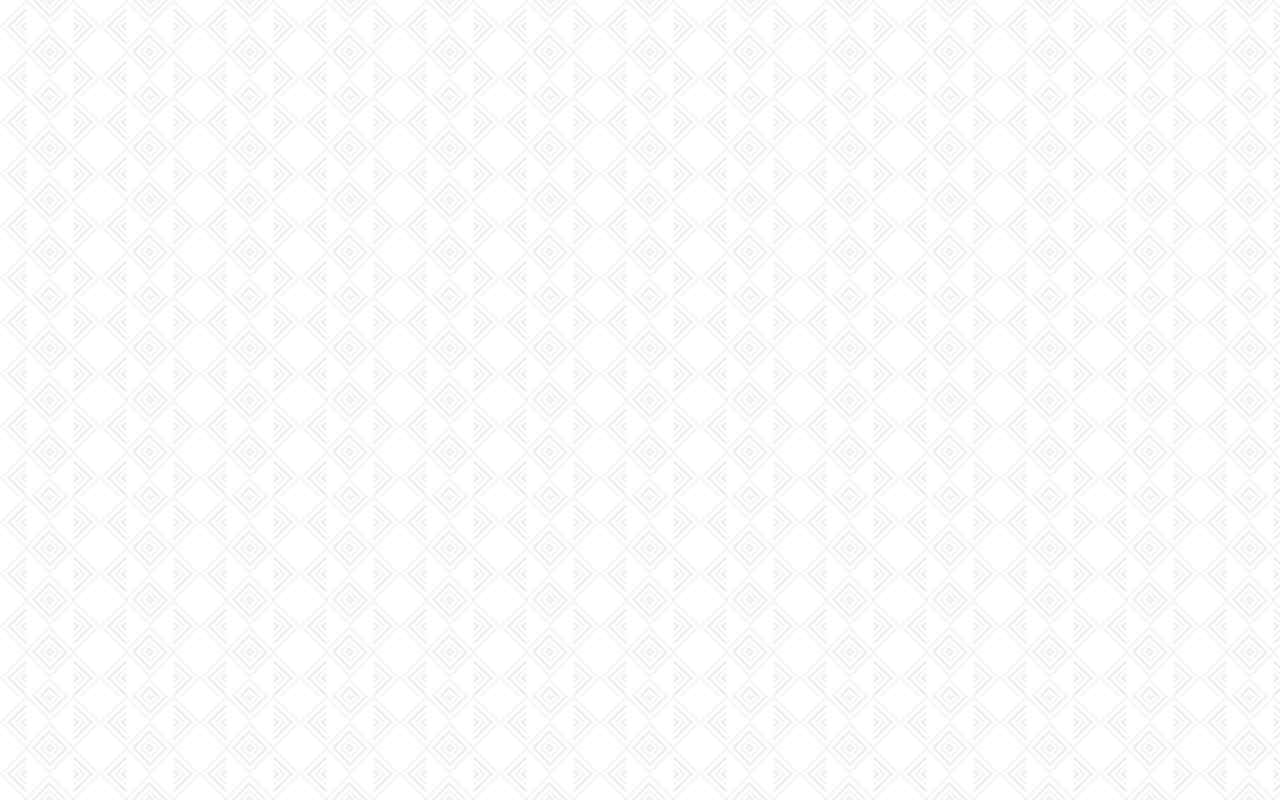
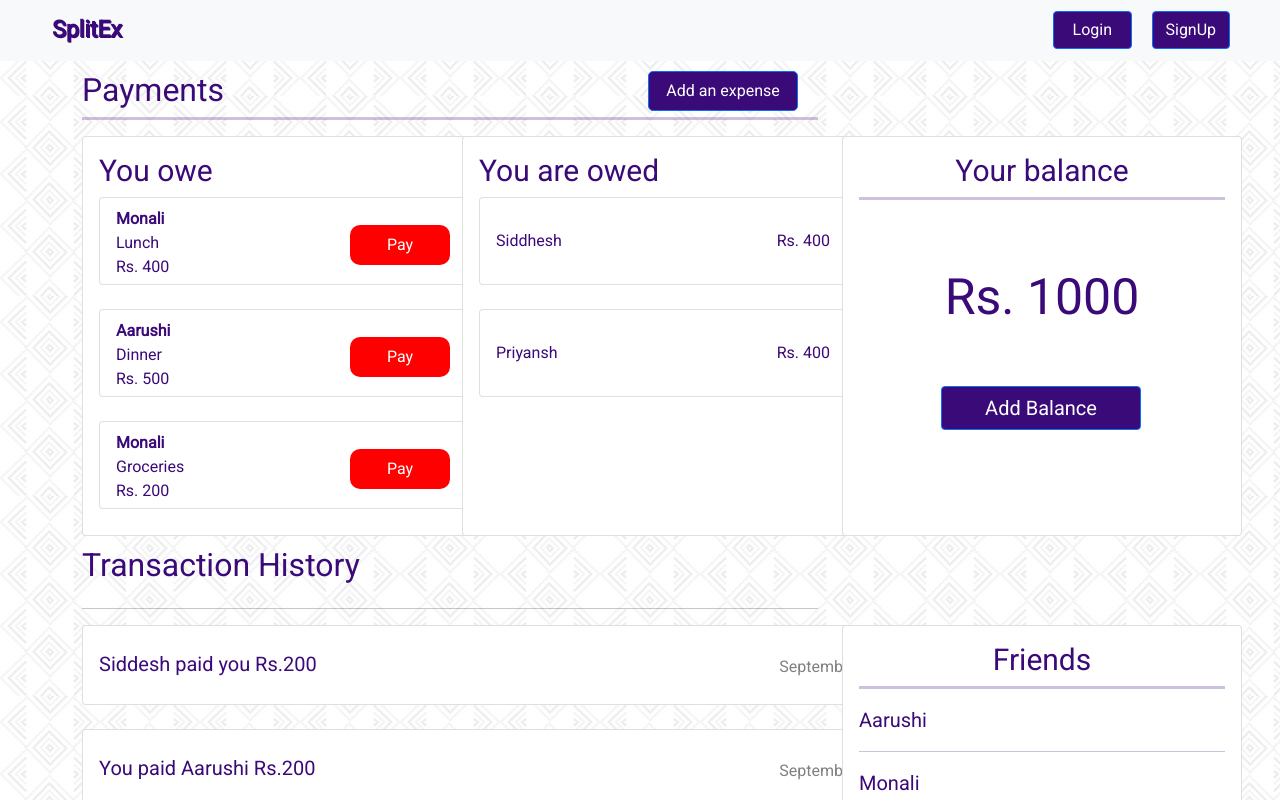
Before and after one commit to siddheshhadkar/splitex, a React (Create React App) app in the folder frontend/: page /dashboard in a window 1280 px wide. Shown: the top 800 px of the page. Built offline with nearby package versions, Linux system fonts and the light colour scheme.

Commit message:
Dashboard Completed

```diff
--- a/frontend/src/App.js
+++ b/frontend/src/App.js
@@ -1,15 +1,17 @@
 import LandingPage from "./components/LandingPage";
-import {Switch,Route, BrowserRouter as Router} from 'react-router-dom';
+import Dashboard from "./components/Dashboard";
+import { Switch, Route, BrowserRouter as Router } from 'react-router-dom';
 
 function App() {
   return (
     <div>
       <Router>
         <Switch>
-          <Route exact path = "/" component = {LandingPage}></Route>
-       </Switch>
+          <Route exact path="/" component={LandingPage}></Route>
+          <Route exact path="/dashboard" component={Dashboard}></Route>
+        </Switch>
       </Router>
-      </div>
+    </div>
 
   )
 }
--- /dev/null
+++ b/frontend/src/components/Dashboard.js
@@ -0,0 +1,174 @@
+import React from 'react'
+import { Container, Row, Col, Button, Card } from 'react-bootstrap'
+import LandingNavbar from './LandingNavbar'
+import '../styles/dashboard.css'
+
+export default function Dashboard() {
+    return (
+        <>
+            <LandingNavbar />
+            <Container>
+                <Row>
+                    <Col xs={12} md={8}>
+                        <h2 className="label">Payments</h2>
+                        <Button className="add-expense-btn"> Add an expense</Button>
+                        <hr className="page-title-separator" />
+                    </Col>
+                    <Col xs={12} md={4}>
+
+                    </Col>
+                </Row>
+                <Row>
+                    <Col xs={12} md={4}>
+                        <Card style={{ width: '25rem', height: '25rem' }}>
+                            <Card.Body>
+                                <Card.Title className="card-title">You owe
+                                </Card.Title>
+                                <Card style={{ width: '23rem', height: '5.5rem' }}>
+                                    <Card.Body>
+                                        <Card.Text className="owe-card-text">
+                                            <strong> Monali </strong> <br />
+                                            Lunch <br />
+                                            Rs. 400
+                                            <div className="pay-button-div">
+                                                <button className="pay-button">Pay</button>
+                                            </div>
+                                        </Card.Text>
+                                    </Card.Body>
+                                </Card>
+                                <br />
+                                <Card style={{ width: '23rem', height: '5.5rem' }}>
+                                    <Card.Body>
+                                        <Card.Text className="owe-card-text">
+                                            <strong> Aarushi </strong> <br />
+                                            Dinner <br />
+                                            Rs. 500
+                                            <div className="pay-button-div">
+                                                <button className="pay-button">Pay</button>
+                                            </div>
+                                        </Card.Text>
+                                    </Card.Body>
+                                </Card>
+                                <br />
+                                <Card style={{ width: '23rem', height: '5.5rem' }}>
+                                    <Card.Body>
+                                        <Card.Text className="owe-card-text">
+                                            <strong>  Monali </strong> <br />
+                                            Groceries <br />
+                                            Rs. 200
+                                            <div className="pay-button-div">
+                                                <button className="pay-button">Pay</button>
+                                            </div>
+                                        </Card.Text>
+                                    </Card.Body>
+                                </Card>
+                            </Card.Body>
+                        </Card>
+                    </Col>
+                    <Col xs={12} md={4}>
+                        <Card style={{ width: '25rem', height: '25rem' }}>
+                            <Card.Body>
+                                <Card.Title className="card-title">You are owed</Card.Title>
+                                <Card style={{ width: '23rem', height: '5.5rem' }}>
+                                    <Card.Body>
+                                        <Card.Text className="owed-card-text">
+                                            Siddhesh
+                                            <div className="owed-card-amount">
+                                                Rs. 400
+                                            </div>
+                                        </Card.Text>
+                                    </Card.Body>
+                                </Card>
+                                <br />
+                                <Card style={{ width: '23rem', height: '5.5rem' }}>
+                                    <Card.Body>
+                                        <Card.Text className="owed-card-text">
+                                            Priyansh
+                                            <div className="owed-card-amount">
+                                                Rs. 400
+                                            </div>
+                                        </Card.Text>
+                                    </Card.Body>
+                                </Card>
+                                <br />
+
+                            </Card.Body>
+                        </Card>
+                    </Col>
+                    <Col xs={12} md={4}>
+                        <Card style={{ width: '25rem', height: '25rem' }}>
+                            <Card.Body>
+                                <Card.Title className="right-section-card-title">Your balance</Card.Title>
+                                <hr className="title-separator" />
+                                <Button className="add-balance-btn"> Add Balance</Button>
+
+                                <Card.Text className="balance-div">
+                                    Rs. 1000
+                                </Card.Text>
+                            </Card.Body>
+                        </Card>
+                    </Col>
+                </Row>
+
+                <Row>
+                    <Col xs={12} md={8}>
+                        <h2 className="label">Transaction History</h2>
+                        <hr className="separator" />
+                    </Col>
+                    <Col xs={12} md={4}>
+
+                    </Col>
+                </Row>
+                <Row>
+                    <Col xs={12} md={8}>
+
+                        <Card style={{ width: '53rem', height: '5rem' }}>
+                            <Card.Body>
+                                <Card.Title className="transaction-card-body">
+
+                                    Siddesh paid you Rs.200
+                                </Card.Title>
+                                <Card.Text>
+                                    <div className="transaction-card-date">September 2, 2021</div>
+
+                                </Card.Text>
+                                <br />
+                            </Card.Body>
+                        </Card>
+                        <br />
+                        <Card style={{ width: '53rem', height: '5rem' }}>
+                            <Card.Body>
+                                <Card.Title className="transaction-card-body">You paid Aarushi Rs.200
+                                </Card.Title>
+
+                                <Card.Text>
+                                    <div className="transaction-card-date">September 2, 2021</div>
+
+                                </Card.Text>
+                            </Card.Body>
+                        </Card>
+                    </Col>
+
+
+                    <Col xs={12} md={4}>
+                        <br />
+                        <Card className="friends-card" style={{ width: '25rem', height: '20rem' }}>
+                            <Card.Body>
+                                <Card.Title className="right-section-card-title">Friends</Card.Title>
+                                <hr className="title-separator" />
+                                <Card.Text className="friends-text">
+                                    Aarushi <br /> <hr />
+                                    Monali <br /> <hr />
+                                    Priyansh <br /> <hr />
+                                    Siddhesh <br />
+                                </Card.Text>
+                            </Card.Body>
+                        </Card>
+                    </Col>
+                </Row>
+
+
+            </Container>
+        </>
+    );
+}
--- /dev/null
+++ b/frontend/src/styles/dashboard.css
@@ -0,0 +1,111 @@
+.label{
+    display: inline-block;
+    color:#3B0A79;
+    margin-top: 10px;
+}
+
+.page-title-separator{
+    margin-top: 0px;
+    color:#3B0A79;
+    height:3px !important;
+}
+
+.add-expense-btn{
+
+    margin-top: 10px;
+
+    width: 150px;
+    height:40px;
+    border-radius: 5px;
+    float: right;
+}
+
+.card-title{
+        color:#3B0A79;
+        font-size: 30px;
+}
+
+.transaction-card-body{
+    font-size: 20px;
+    margin-top: 10px;
+}
+
+.transaction-card-date{
+    float:right;
+    position: relative;
+    bottom:29px;
+    color:gray;
+
+}
+
+.owed-card-text{
+    position: relative;
+    top:15px;
+    color:#3B0A79;
+}
+
+.owe-card-text{
+    position: relative;
+    color:#3B0A79;
+    bottom:7px;
+}
+
+.pay-button-div{
+    position: relative;
+    bottom:30px;
+    float: right;
+}
+
+.pay-button{
+    background-color: red;
+    color:white;
+    width:100px;
+    height:40px;
+    border-radius: 10px;
+    border:none;
+
+}
+
+
+.owed-card-amount{
+    float:right;
+}
+
+.balance-div{
+        color:#3B0A79;
+        font-size: 50px;
+        position: relative;
+
+        text-align: center;
+
+}
+.add-balance-btn{
+        font-size: 20px;
+        width: 200px;
+        position: relative;
+        text-align: center;
+        top:170px;
+        left:82px;
+
+}
+
+.title-separator{
+    margin-top: 0px;
+    color:#3B0A79;
+    height:3px !important;
+}
+
+.right-section-card-title{
+    text-align: center;
+      color:#3B0A79;
+        font-size: 30px;
+}
+
+.friends-text{
+    color:#3B0A79;
+    font-size: 20px;
+}
+
+.friends-card{
+    bottom:24px;
+}
```
Also changed, not shown: frontend/public/index.html (line endings or trailing spaces), 1 other file (tests, documents, lock files or other folders).
